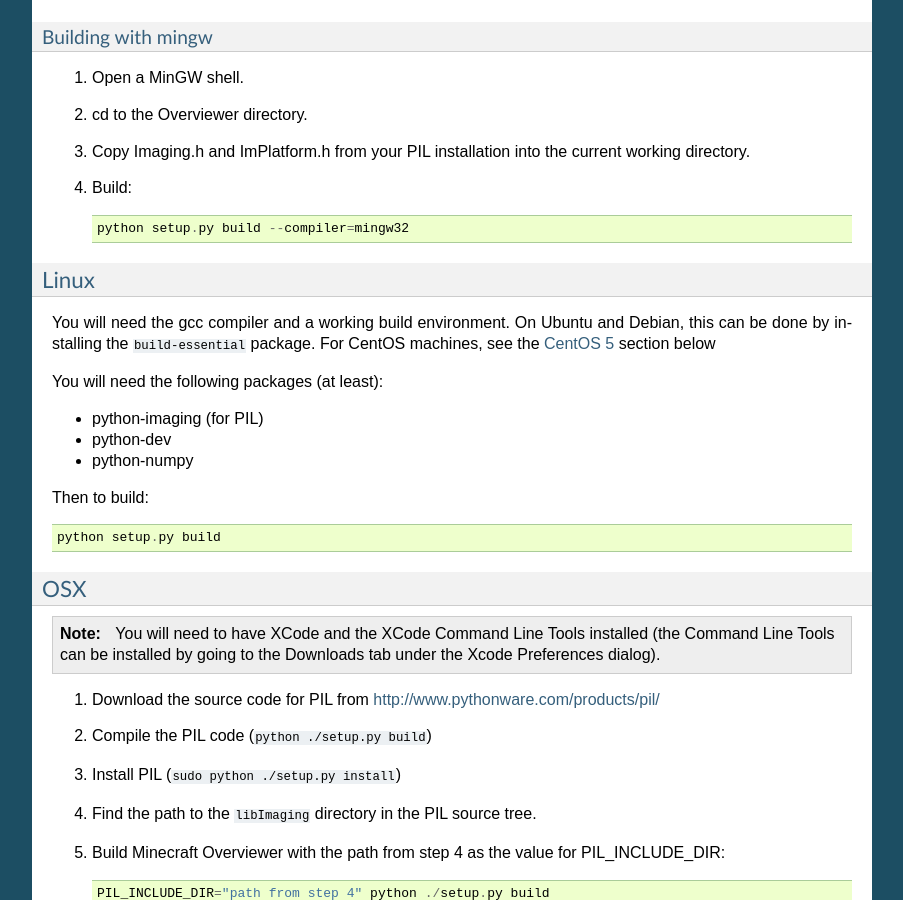
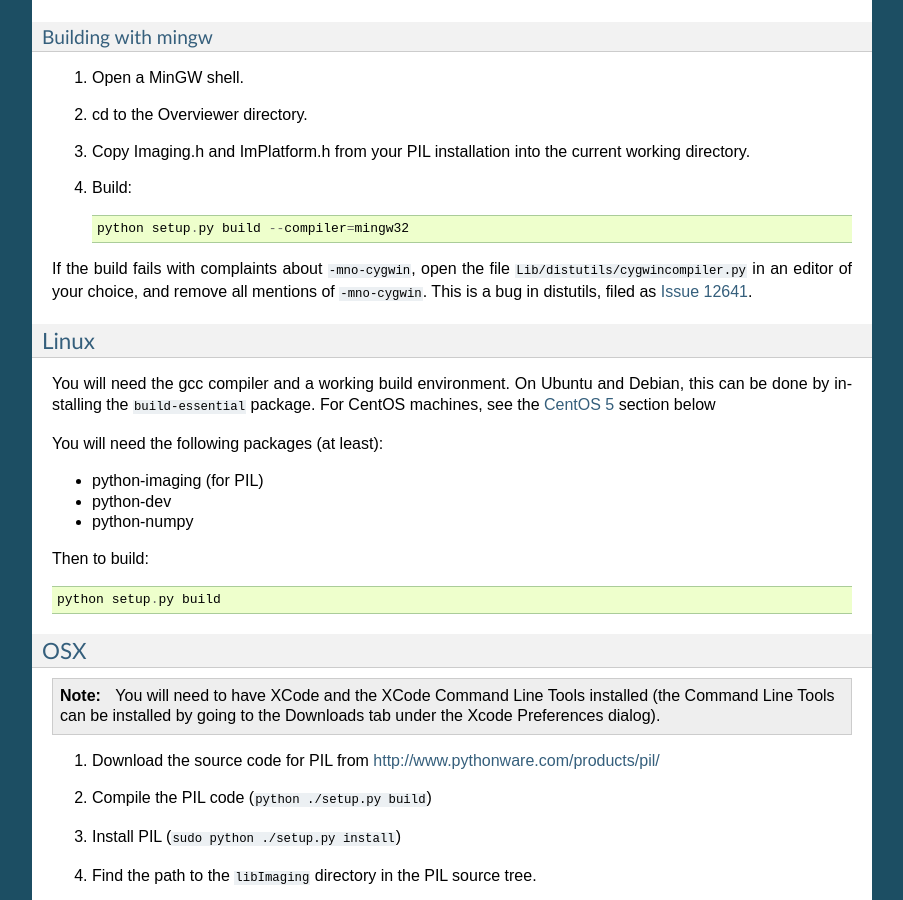
Before and after one commit to overviewer/Minecraft-Overviewer, a Sphinx documentation site: the page built from docs/building.rst, in a window 1280 px wide and 900 px high, scrolled down 1511 px. Shown: the whole window, without its empty margins (198-1101 px from the left). Built offline with Sphinx 7.4.7, drawn with Linux system fonts in a browser that asks for light colours.

Commit message:
Add note about distutils bug.

```diff
--- a/docs/building.rst
+++ b/docs/building.rst
@@ -81,6 +81,10 @@
 4. Build::
 
     python setup.py build --compiler=mingw32
+
+If the build fails with complaints about ``-mno-cygwin``, open the file ``Lib/distutils/cygwincompiler.py``
+in an editor of your choice, and remove all mentions of ``-mno-cygwin``. This is a bug in distutils,
+filed as `Issue 12641 <http://bugs.python.org/issue12641>`_.
 
 
 Linux
```
